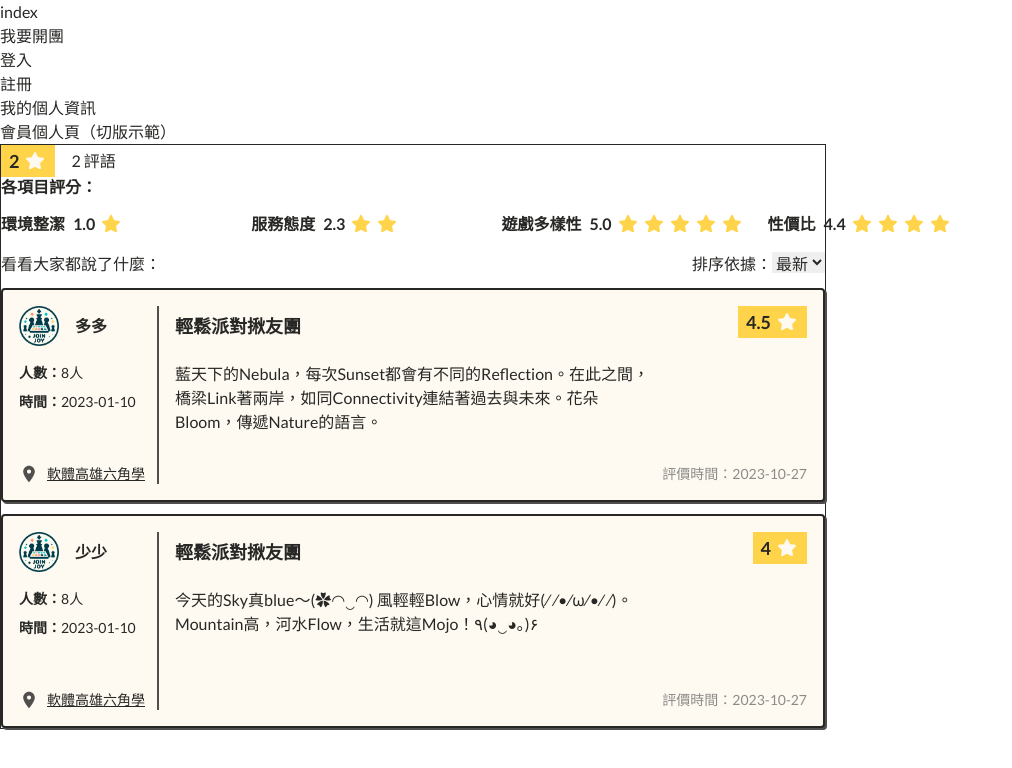
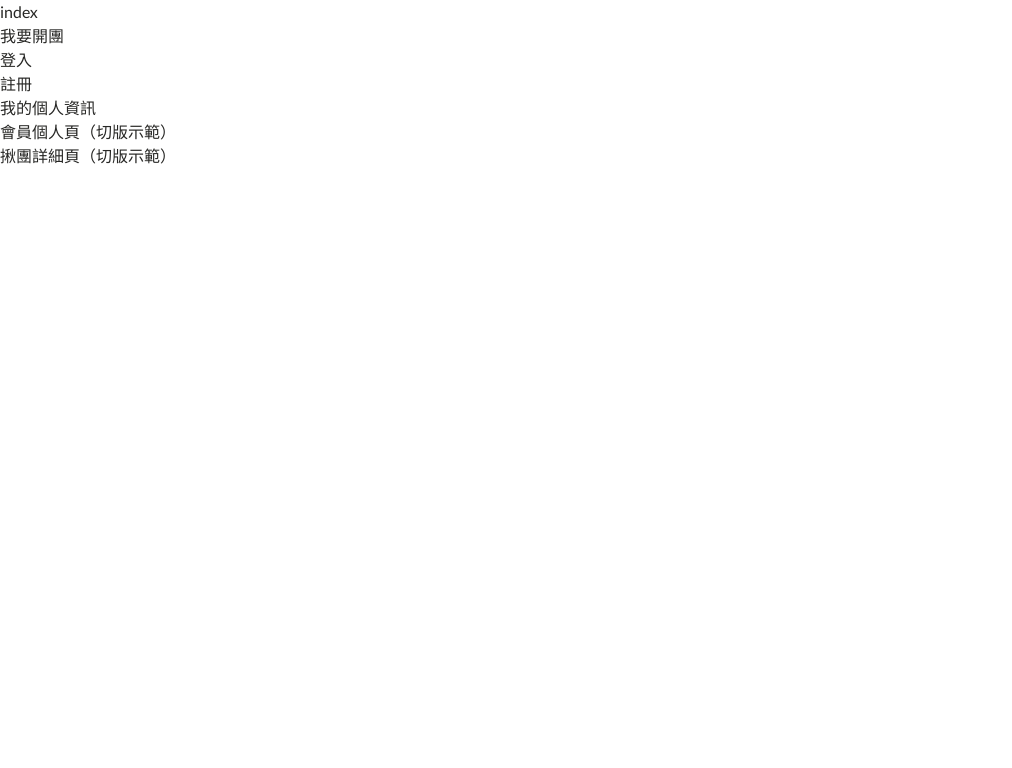
Before and after one commit to star82620/join-joy, a Next.js app: page / in a window 1280 px wide. Shown: the top 768 px of the page, without its empty margins (0-1012 px from the left). Built offline with nearby package versions, Linux system fonts and the light colour scheme.

Commit message:
feature/ create page

```diff
--- /dev/null
+++ b/modules/GroupProfile/index.tsx
@@ -0,0 +1,5 @@
+import React from "react";
+
+export default function GroupProfile() {
+  return <div>GroupProfile</div>;
+}
--- /dev/null
+++ b/pages/group/index.tsx
@@ -0,0 +1,10 @@
+import React from "react";
+import GroupProfile from "@/modules/GroupProfile";
+
+export default function GroupProfilePage() {
+  return (
+    <div>
+      <GroupProfile />
+    </div>
+  );
+}
--- a/pages/index.tsx
+++ b/pages/index.tsx
@@ -26,10 +26,10 @@ export default function Home() {
         <li>
           <Link href="/user">會員個人頁（切版示範）</Link>
         </li>
+        <li>
+          <Link href="/group">揪團詳細頁（切版示範）</Link>
+        </li>
       </ul>
-      <div className=" max-w-[826px]">
-        <CommentsSection data={commentsData} />
-      </div>
     </>
   );
 }
```
